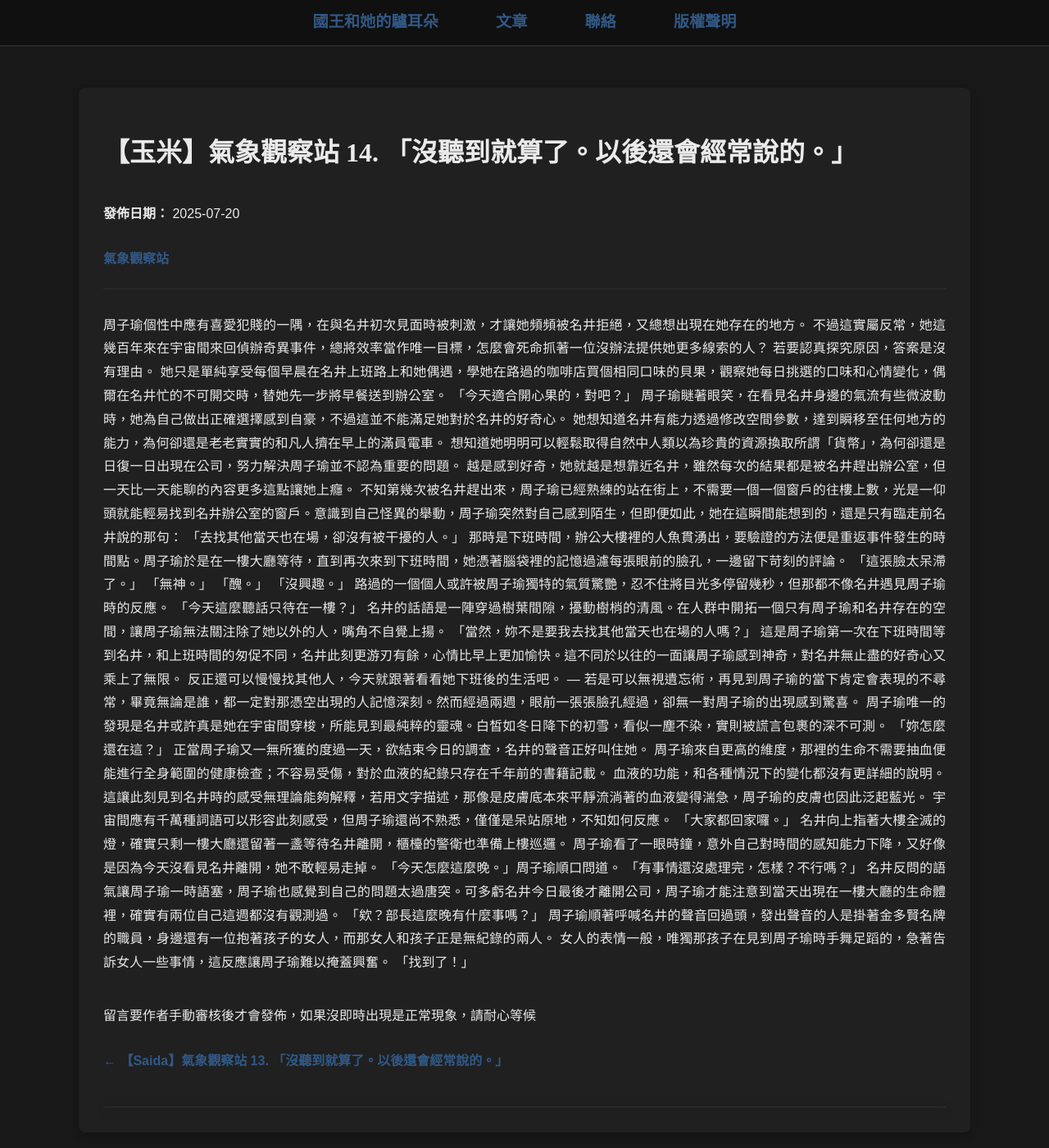
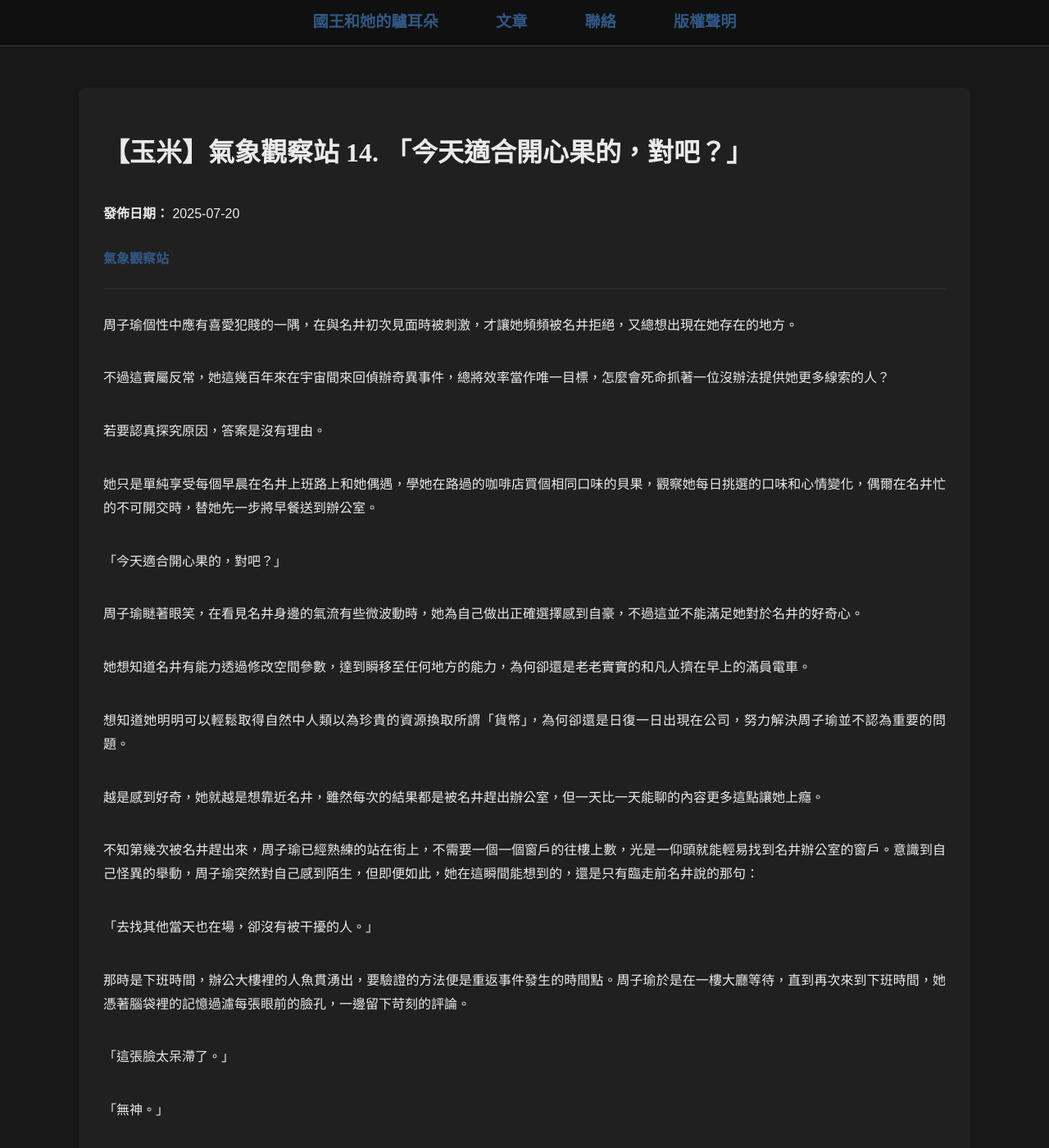
Before and after one commit to thekingwithdonkeyears/website, a Jekyll site: the page built from _posts/2025-07-20-Weather-Station-14.md, in a window 1280 px wide and 1400 px high. Shown: the whole window at 82% size. Built offline with Jekyll 4.4.1, drawn with Linux system fonts in a browser that asks for light colours; comment, search, counter and statistics services are not loaded; some of the changed text lies outside the part shown.

Commit message:
Update 2025-07-20-Weather-Station-14.md

```diff
--- a/_posts/2025-07-20-Weather-Station-14.md
+++ b/_posts/2025-07-20-Weather-Station-14.md
@@ -1,6 +1,6 @@
 ---
 layout: post
-title: 【玉米】氣象觀察站 14. 「沒聽到就算了。以後還會經常說的。」
+title: 【玉米】氣象觀察站 14. 「今天適合開心果的，對吧？」
 categories:
   - 氣象觀察站
 tags:
@@ -11,42 +11,81 @@ iframe1:
 iframe2:
 ---
 周子瑜個性中應有喜愛犯賤的一隅，在與名井初次見面時被刺激，才讓她頻頻被名井拒絕，又總想出現在她存在的地方。
+
 不過這實屬反常，她這幾百年來在宇宙間來回偵辦奇異事件，總將效率當作唯一目標，怎麼會死命抓著一位沒辦法提供她更多線索的人？
+
 若要認真探究原因，答案是沒有理由。
+
 她只是單純享受每個早晨在名井上班路上和她偶遇，學她在路過的咖啡店買個相同口味的貝果，觀察她每日挑選的口味和心情變化，偶爾在名井忙的不可開交時，替她先一步將早餐送到辦公室。
+
 「今天適合開心果的，對吧？」
+
 周子瑜瞇著眼笑，在看見名井身邊的氣流有些微波動時，她為自己做出正確選擇感到自豪，不過這並不能滿足她對於名井的好奇心。
+
 她想知道名井有能力透過修改空間參數，達到瞬移至任何地方的能力，為何卻還是老老實實的和凡人擠在早上的滿員電車。
+
 想知道她明明可以輕鬆取得自然中人類以為珍貴的資源換取所謂「貨幣」，為何卻還是日復一日出現在公司，努力解決周子瑜並不認為重要的問題。
+
 越是感到好奇，她就越是想靠近名井，雖然每次的結果都是被名井趕出辦公室，但一天比一天能聊的內容更多這點讓她上癮。
+
 不知第幾次被名井趕出來，周子瑜已經熟練的站在街上，不需要一個一個窗戶的往樓上數，光是一仰頭就能輕易找到名井辦公室的窗戶。意識到自己怪異的舉動，周子瑜突然對自己感到陌生，但即便如此，她在這瞬間能想到的，還是只有臨走前名井說的那句：
+
 「去找其他當天也在場，卻沒有被干擾的人。」
+
 那時是下班時間，辦公大樓裡的人魚貫湧出，要驗證的方法便是重返事件發生的時間點。周子瑜於是在一樓大廳等待，直到再次來到下班時間，她憑著腦袋裡的記憶過濾每張眼前的臉孔，一邊留下苛刻的評論。
+
 「這張臉太呆滯了。」
+
 「無神。」
+
 「醜。」
+
 「沒興趣。」
+
 路過的一個個人或許被周子瑜獨特的氣質驚艷，忍不住將目光多停留幾秒，但那都不像名井遇見周子瑜時的反應。
+
 「今天這麼聽話只待在一樓？」
+
 名井的話語是一陣穿過樹葉間隙，擾動樹梢的清風。在人群中開拓一個只有周子瑜和名井存在的空間，讓周子瑜無法關注除了她以外的人，嘴角不自覺上揚。
+
 「當然，妳不是要我去找其他當天也在場的人嗎？」
+
 這是周子瑜第一次在下班時間等到名井，和上班時間的匆促不同，名井此刻更游刃有餘，心情比早上更加愉快。這不同於以往的一面讓周子瑜感到神奇，對名井無止盡的好奇心又乘上了無限。
+
 反正還可以慢慢找其他人，今天就跟著看看她下班後的生活吧。
+
 —
+
 若是可以無視遺忘術，再見到周子瑜的當下肯定會表現的不尋常，畢竟無論是誰，都一定對那憑空出現的人記憶深刻。然而經過兩週，眼前一張張臉孔經過，卻無一對周子瑜的出現感到驚喜。
+
 周子瑜唯一的發現是名井或許真是她在宇宙間穿梭，所能見到最純粹的靈魂。白皙如冬日降下的初雪，看似一塵不染，實則被謊言包裹的深不可測。
+
 「妳怎麼還在這？」
+
 正當周子瑜又一無所獲的度過一天，欲結束今日的調查，名井的聲音正好叫住她。
+
 周子瑜來自更高的維度，那裡的生命不需要抽血便能進行全身範圍的健康檢查；不容易受傷，對於血液的紀錄只存在千年前的書籍記載。
+
 血液的功能，和各種情況下的變化都沒有更詳細的說明。這讓此刻見到名井時的感受無理論能夠解釋，若用文字描述，那像是皮膚底本來平靜流淌著的血液變得湍急，周子瑜的皮膚也因此泛起藍光。
+
 宇宙間應有千萬種詞語可以形容此刻感受，但周子瑜還尚不熟悉，僅僅是呆站原地，不知如何反應。
+
 「大家都回家囉。」
+
 名井向上指著大樓全滅的燈，確實只剩一樓大廳還留著一盞等待名井離開，櫃檯的警衛也準備上樓巡邏。
+
 周子瑜看了一眼時鐘，意外自己對時間的感知能力下降，又好像是因為今天沒看見名井離開，她不敢輕易走掉。
+
 「今天怎麼這麼晚。」周子瑜順口問道。
+
 「有事情還沒處理完，怎樣？不行嗎？」
+
 名井反問的語氣讓周子瑜一時語塞，周子瑜也感覺到自己的問題太過唐突。可多虧名井今日最後才離開公司，周子瑜才能注意到當天出現在一樓大廳的生命體裡，確實有兩位自己這週都沒有觀測過。
+
 「欸？部長這麼晚有什麼事嗎？」
+
 周子瑜順著呼喊名井的聲音回過頭，發出聲音的人是掛著金多賢名牌的職員，身邊還有一位抱著孩子的女人，而那女人和孩子正是無紀錄的兩人。
+
 女人的表情一般，唯獨那孩子在見到周子瑜時手舞足蹈的，急著告訴女人一些事情，這反應讓周子瑜難以掩蓋興奮。
+
 「找到了！」
```
